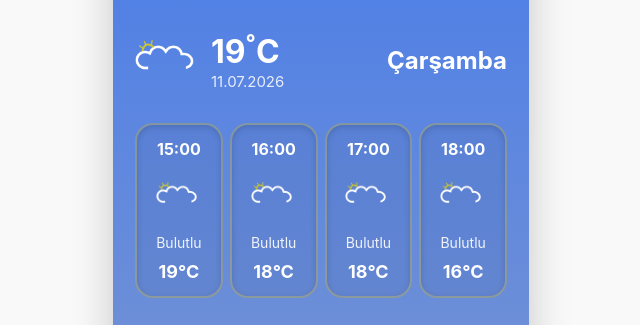
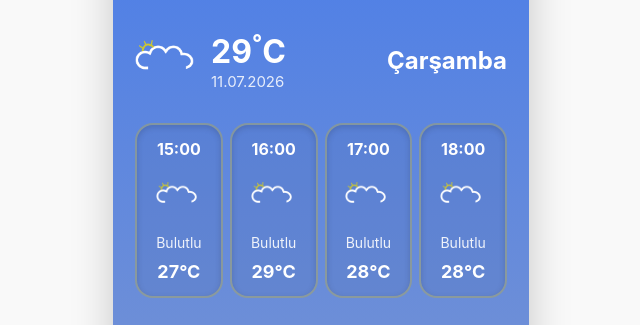
Before and after one commit to akinlarbusra/weather-app, a plain HTML site: page index.html in a window 1280 px wide. Shown: the part 206-531 px from the top of the page, 319-959 px from the left. Drawn offline with Linux system fonts and the light colour scheme.

Commit message:
Update index.html

```diff
--- a/index.html
+++ b/index.html
@@ -21,7 +21,7 @@
             <div class="main-left">
                 <img src="cloudy.png" alt="Bulutlu" class="main-fmt-icon">
                 <div>
-                    <h1>19<span class="degree-symbol">°</span>C</h1>
+                    <h1>29<span class="degree-symbol">°</span>C</h1>
                     <span class="date">11.07.2026</span>
                 </div>
             </div>
@@ -33,25 +33,25 @@
                 <span>15:00</span>
                 <img src="cloudy.png" alt="Bulutlu" class="weather-fmt-icon">
                 <span>Bulutlu</span>
-                <span>19°C</span>
+                <span>27°C</span>
             </div>
             <div class="hourly-card">
                 <span>16:00</span>
                 <img src="cloudy.png" alt="Bulutlu" class="weather-fmt-icon">
                 <span>Bulutlu</span>
-                <span>18°C</span>
+                <span>29°C</span>
             </div>
             <div class="hourly-card">
                 <span>17:00</span>
                 <img src="cloudy.png" alt="Bulutlu" class="weather-fmt-icon">
                 <span>Bulutlu</span>
-                <span>18°C</span>
+                <span>28°C</span>
             </div>
             <div class="hourly-card">
                 <span>18:00</span>
                 <img src="cloudy.png" alt="Bulutlu" class="weather-fmt-icon">
                 <span>Bulutlu</span>
-                <span>16°C</span>
+                <span>28°C</span>
             </div>
         </div>
 
```
